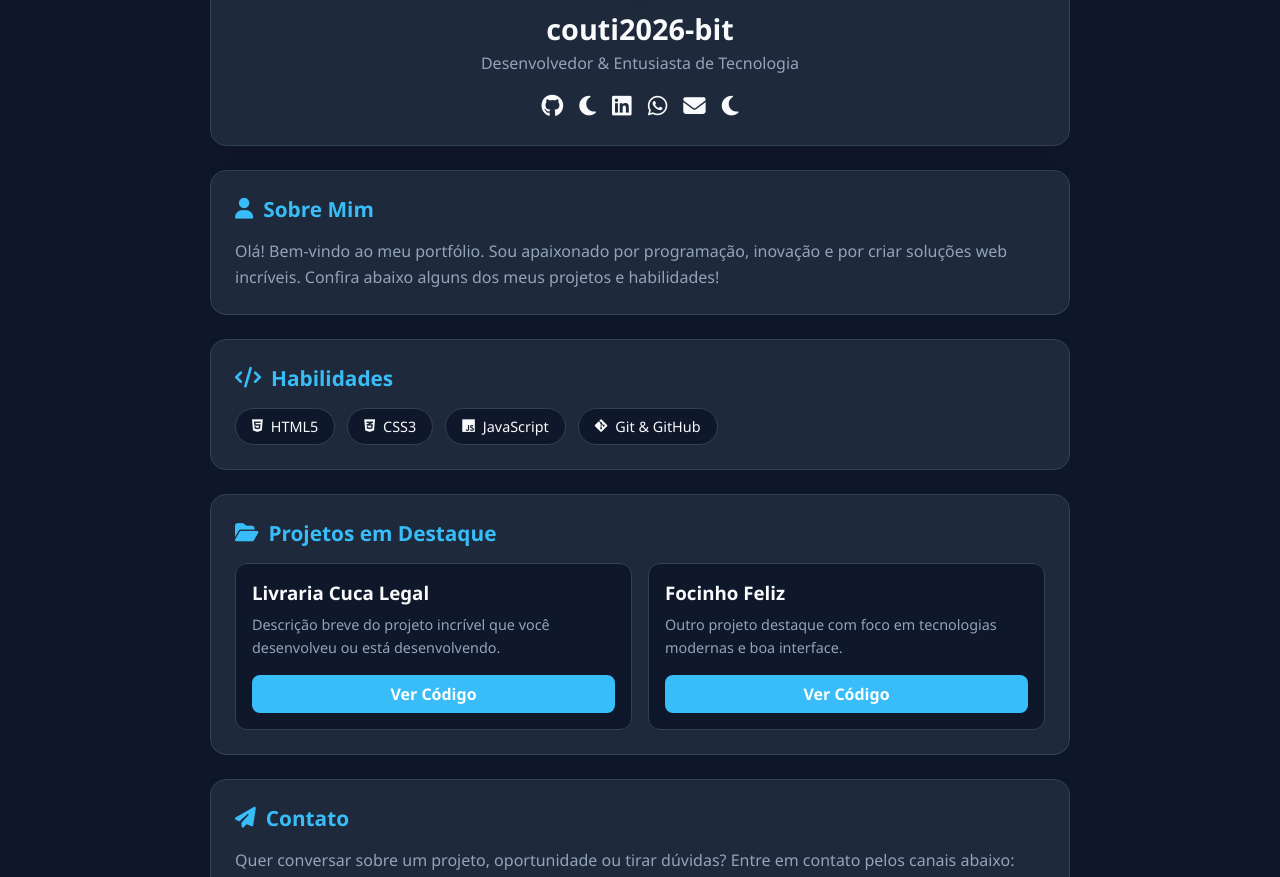
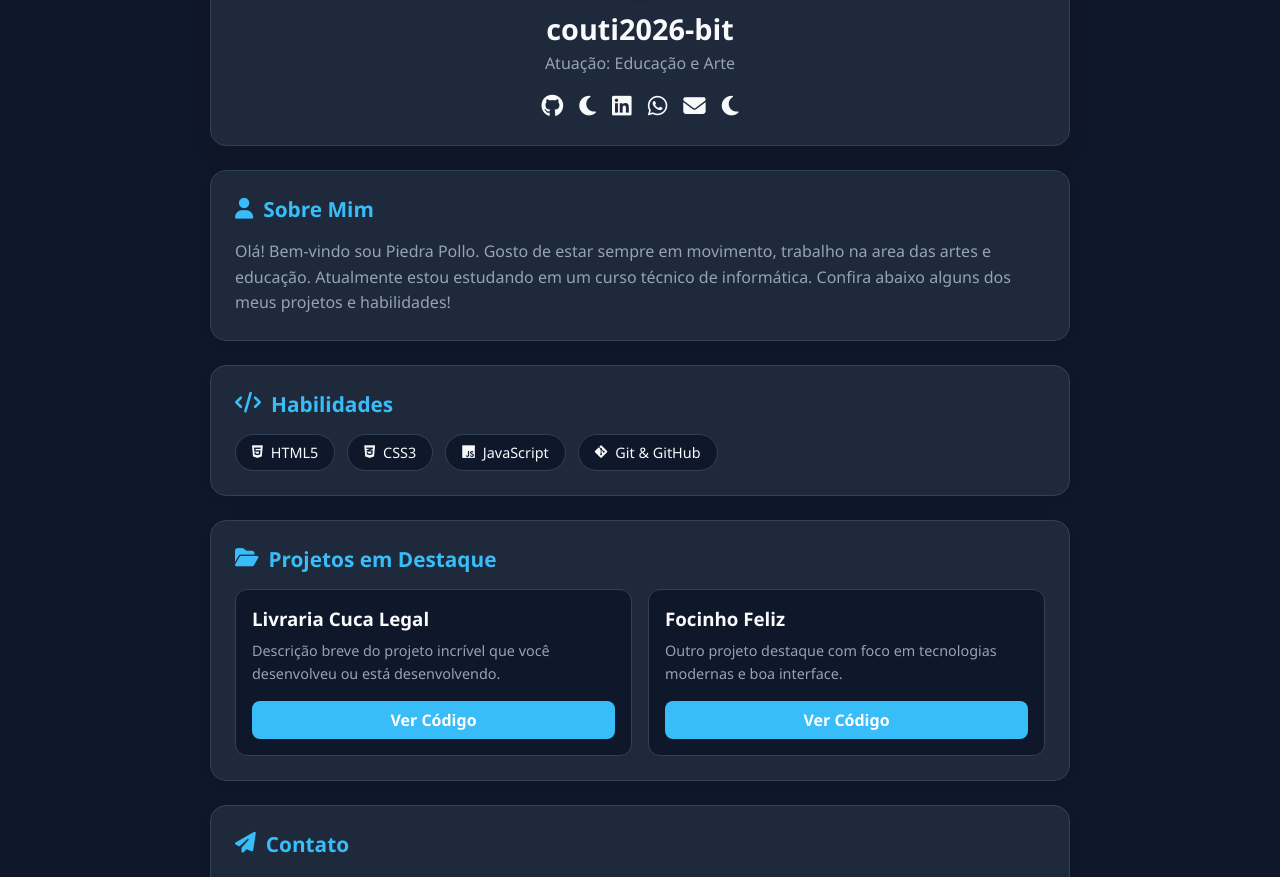
Before and after one commit to couti2026-bit/meuPortifolio, a plain HTML site: page index.html in a window 1280 px wide. Shown: the part 223-1100 px from the top of the page. Drawn offline with Linux system fonts and the light colour scheme.

Commit message:
Update index.html

```diff
--- a/index.html
+++ b/index.html
@@ -22,7 +22,7 @@
         <img src="https://github.com/couti2026-bit/couti2026-bit/raw/main/avatar.png" alt="Avatar Couti2026-bit" class="avatar">
       </div>
       <h1 class="name">couti2026-bit</h1>
-      <p class="tagline">Desenvolvedor & Entusiasta de Tecnologia</p>
+      <p class="tagline">Atuação: Educação e Arte</p>
 
       <!-- Redes Sociais -->
       <div class="social-links">
@@ -42,7 +42,7 @@
     <section class="content-section">
       <h2><i class="fas fa-user"></i> Sobre Mim</h2>
       <p>
-        Olá! Bem-vindo ao meu portfólio. Sou apaixonado por programação, inovação e por criar soluções web incríveis.
+        Olá! Bem-vindo sou Piedra Pollo. Gosto de estar sempre em movimento, trabalho na area das artes e educação. Atualmente estou estudando em um curso técnico de informática.
         Confira abaixo alguns dos meus projetos e habilidades!
       </p>
     </section>
```
